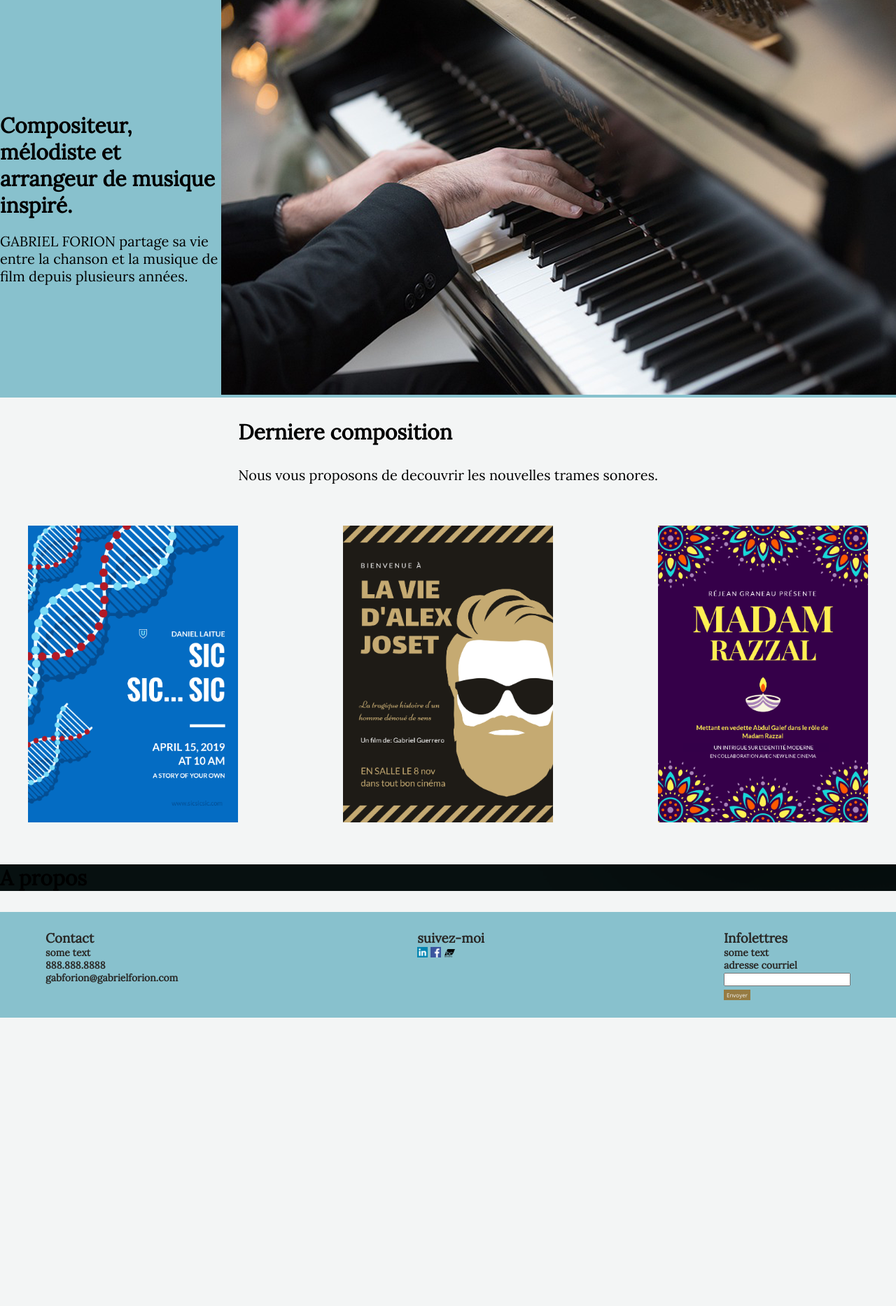
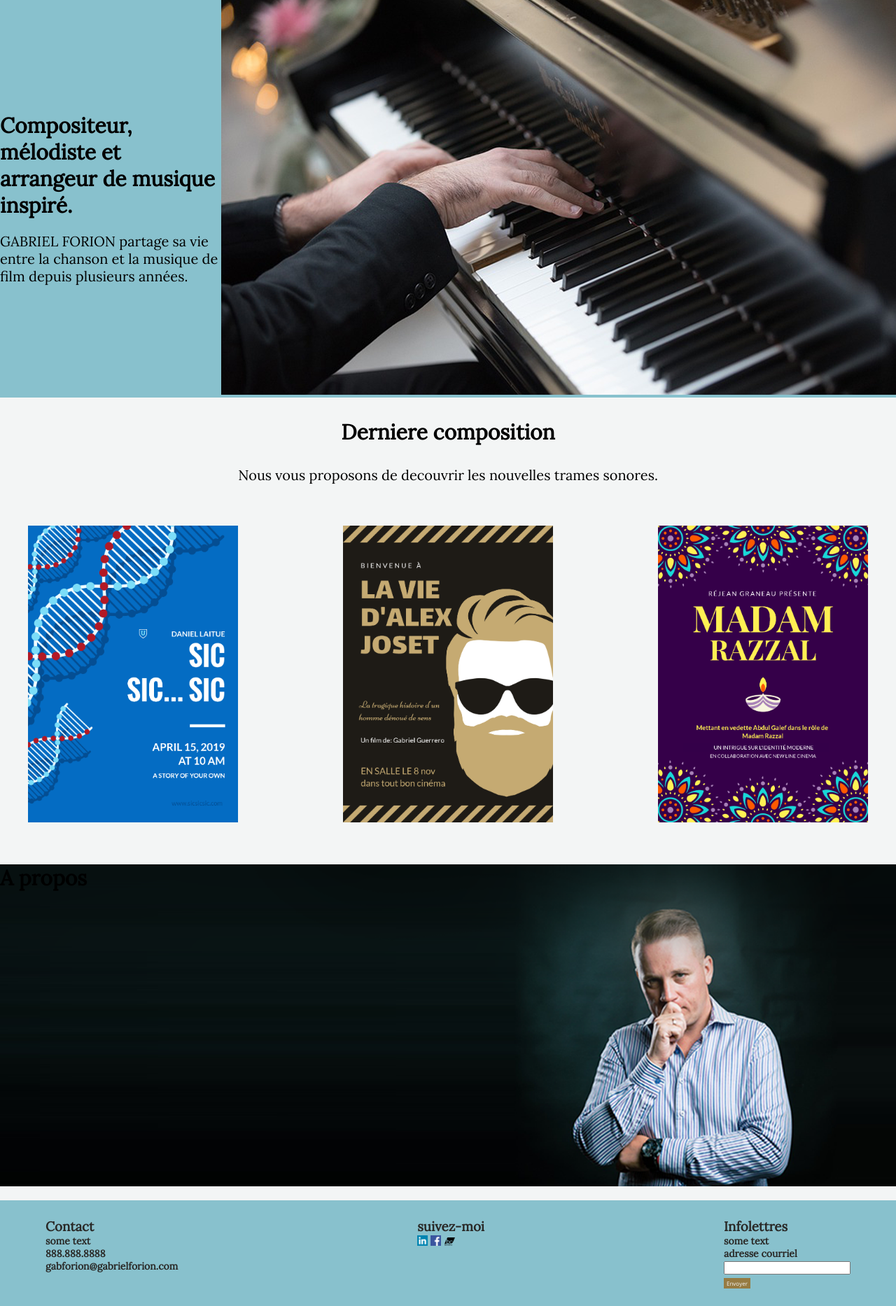
Before and after one commit to melimorin/projet-web, a PHP site: page /accueil.php in a window 1280 px wide. Shown: the part 73-1939 px from the top of the page at 70% size. Before the commit the page ends 1527 px from the top, so only its background shows below. Run offline with PHP 8.4, Linux system fonts and the light colour scheme.

Commit message:
fix accueil

```diff
--- a/style/style.css
+++ b/style/style.css
@@ -117,6 +117,7 @@ body {
   max-width: 100%;
   margin-left: auto;
   margin-right: auto;
+  text-align: center;
 }
 
 .img-derniere-compo {
@@ -140,8 +141,11 @@ body {
 }
 
 .container-propos {
-  background-image: url("/images/gabriel-fondnoir.png");
-  height: 75%;
+  background-image: url("../images/gabriel-fondnoir.png");
+  background-size: cover;
+  background-position: center;
+  background-repeat: no-repeat;
+  height: 460px;
   width: 100%;
 }
 
--- a/style/style.scss
+++ b/style/style.scss
@@ -13,7 +13,7 @@ $linkFont: 'Lora', serif;
     box-sizing: border-box;
 }
 
-body {
+body{
     background-color: $backgroundColor;
 }
 
@@ -99,9 +99,10 @@ body {
    justify-content: center;
    flex-direction: column;
    .text-derniere-compo {
-    max-width: 100%;
+        max-width: 100%;
         margin-left: auto;
         margin-right: auto;
+        text-align: center;
    }
 }
 .img-derniere-compo {
@@ -116,8 +117,11 @@ body {
 }
 
 .container-propos {
-        background-image: url("/images/gabriel-fondnoir.png");
-        height: 75%;
+        background-image: url("../images/gabriel-fondnoir.png");
+        background-size: cover;
+        background-position: center;
+        background-repeat: no-repeat;
+        height: 460px;
         width: 100%;
 }
 .footer {
```
Also changed, not shown: 1 other file.
